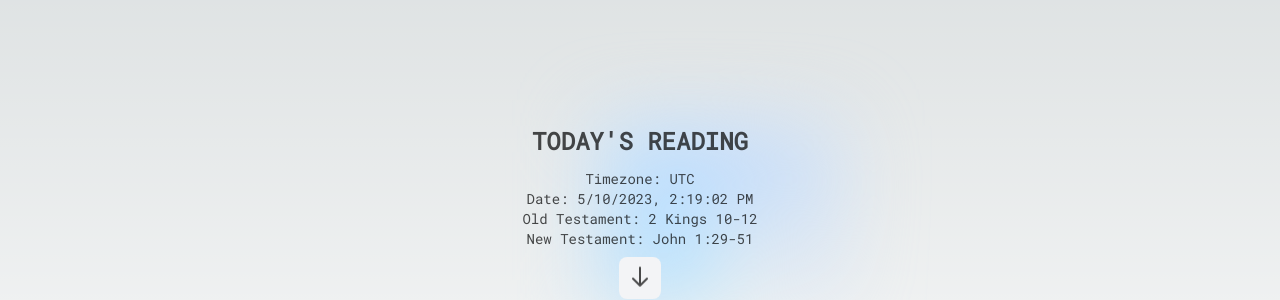
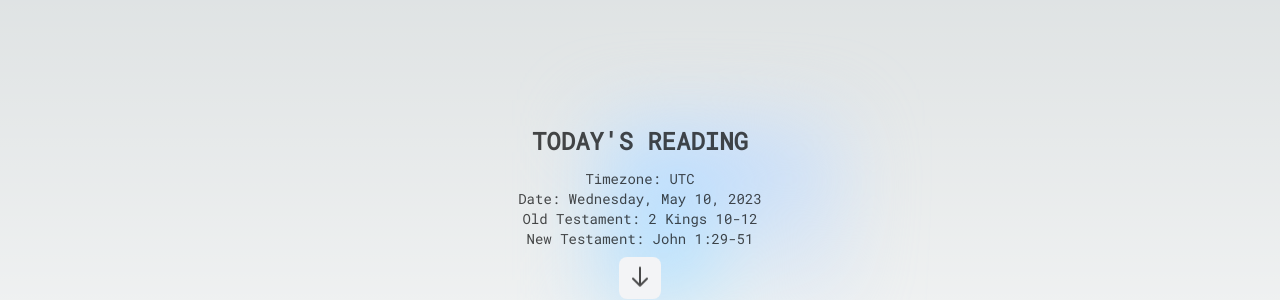
Before and after one commit to namaeconde/bible_yearly_web, a Next.js app: page / in a window 1280 px wide. Shown: the part 184-484 px from the top of the page. Built offline with nearby package versions, Linux system fonts and the light colour scheme.

Commit message:
Fix date based on client timezone

```diff
--- a/pages/api/reading/today.ts
+++ b/pages/api/reading/today.ts
@@ -4,6 +4,7 @@ import path from 'path'
 import { promises as fs } from 'fs'
 
 export type ReadingTodayType = {
+  Timezone: string,
   Date: string,
   "Old Testament": string,
   "New Testament": string
@@ -16,8 +17,8 @@ export default function handler(
 
   const months = ['January','February','March','April','May','June',
     'July','August','September','October','November','December'];
-  const clientTimeZone = Intl.DateTimeFormat().resolvedOptions().timeZone
-  const nowStr = new Date().toLocaleString("en-US", { timeZone: clientTimeZone })
+  const clientTimezone = req.query["timezone"] ? req.query["timezone"] as String : "UTC"
+  const nowStr = new Date().toLocaleString("en-US", { timeZone: clientTimezone, dateStyle: "full" })
   const now = new Date(nowStr)
   const date = now.getDate();
   const month = months[now.getMonth()];
@@ -26,6 +27,7 @@ export default function handler(
   fs.readFile(jsonDirectory + `/${month.toLowerCase()}.json`, 'utf8').then((content) => {
     const reading = JSON.parse(content)[date > -1 ? date-1 : 0];
     res.status(200).json({
+      Timezone: clientTimezone,
       Date: `${nowStr}`,
       "Old Testament": reading["Old Testament"],
       "New Testament": reading["New Testament"]
--- a/pages/components/ReadingToday.tsx
+++ b/pages/components/ReadingToday.tsx
@@ -17,7 +17,7 @@ export default function ReadingToday({ readingToday }: { readingToday: ReadingTo
                 TODAY&apos;S READING
             </h2>
             <p className={`text-sm opacity-70`}>
-                Timezone: {Intl.DateTimeFormat().resolvedOptions().timeZone}
+                Timezone: {readingToday["Timezone"]}
             </p>
             <p className={`text-sm opacity-70`}>
                 Date: {readingToday["Date"]}
--- a/pages/index.tsx
+++ b/pages/index.tsx
@@ -22,7 +22,8 @@ export function Loading() {
 export const fetcher = (...args: any) => fetch(args).then(res => res.json())
 
 export function useReadingToday() {
-    const { data, error, isLoading } = useSWR<ReadingTodayType>('/api/reading/today', fetcher)
+    const clientTimezone = Intl.DateTimeFormat().resolvedOptions().timeZone
+    const { data, error, isLoading } = useSWR<ReadingTodayType>(`/api/reading/today?timezone=${clientTimezone}`, fetcher)
 
     return {
         readingToday: data,
```
